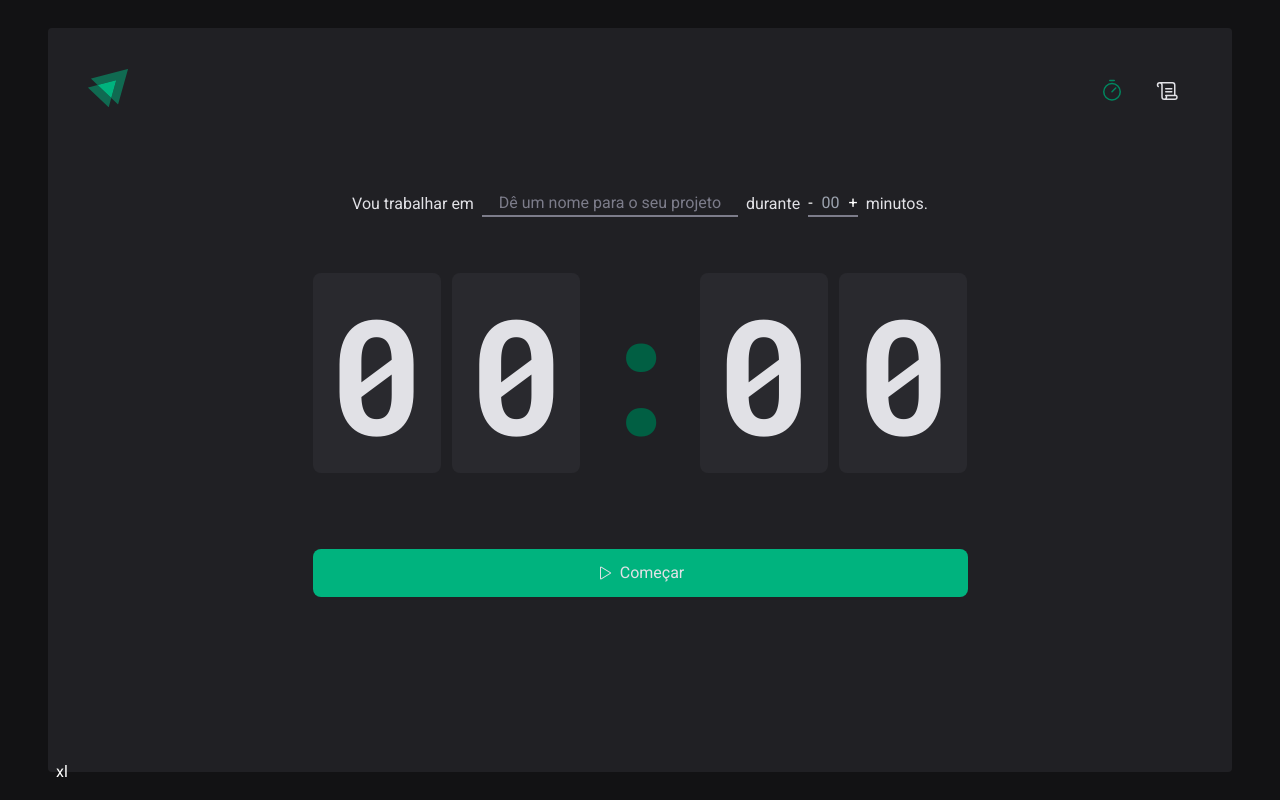
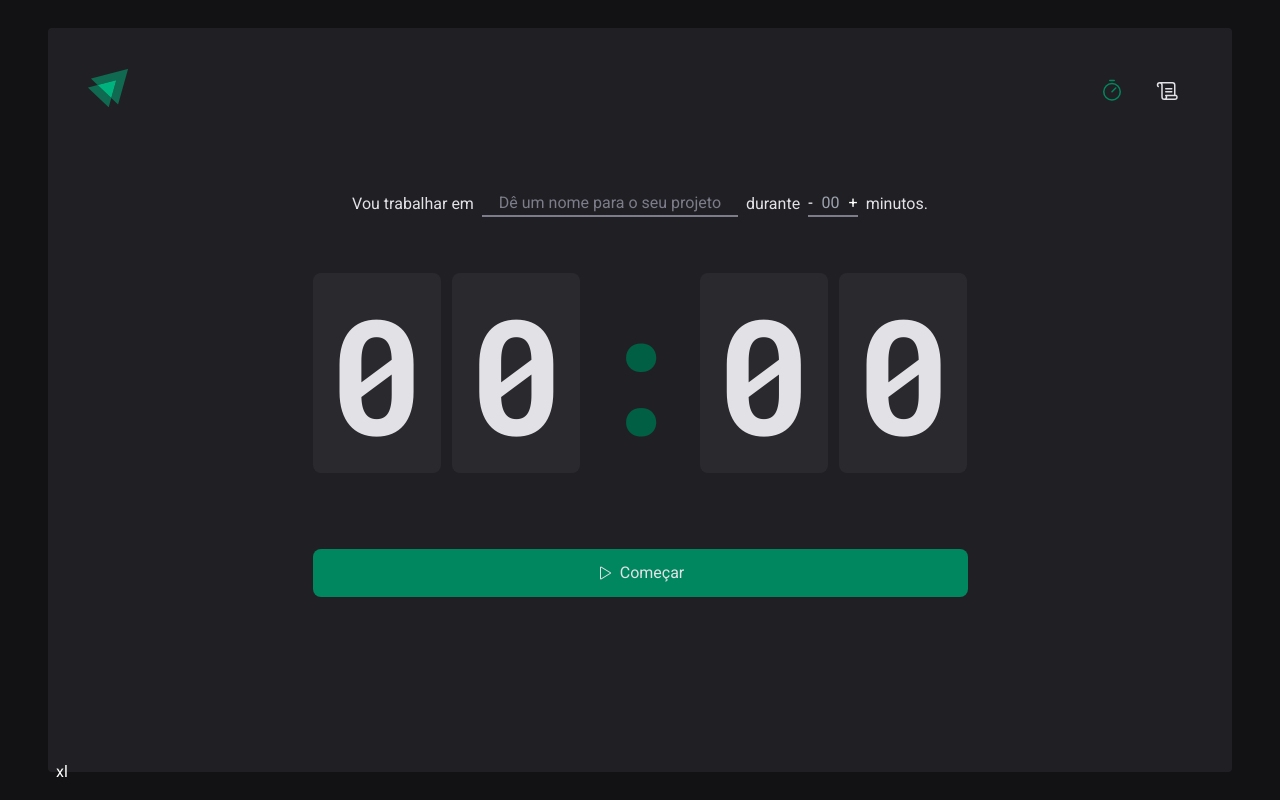
Before and after one commit to luksquitos/ignite-timer, a React (Vite) app: page / in a window 1280 px wide. Built offline with nearby package versions, Linux system fonts and the light colour scheme.

Commit message:
feat: finalizando o Button

```diff
--- a/src/components/Button.tsx
+++ b/src/components/Button.tsx
@@ -4,7 +4,7 @@ import { Play } from "@phosphor-icons/react"
 // Estava apenas testando o tailwind
 export function Button(){
   return (
-    <button className="mt-[76px] w-full h-12 flex justify-center items-center gap-2 bg-green-light rounded-lg text-gray7">
+    <button className="mt-[76px] w-full h-12 flex justify-center items-center gap-2 bg-green rounded-lg text-gray7 hover:bg-green-dark disabled:opacity-70 disabled:cursor-not-allowed disabled:hover:bg-green">
       <Play />
       <p>Começar</p>
     </button>
```
